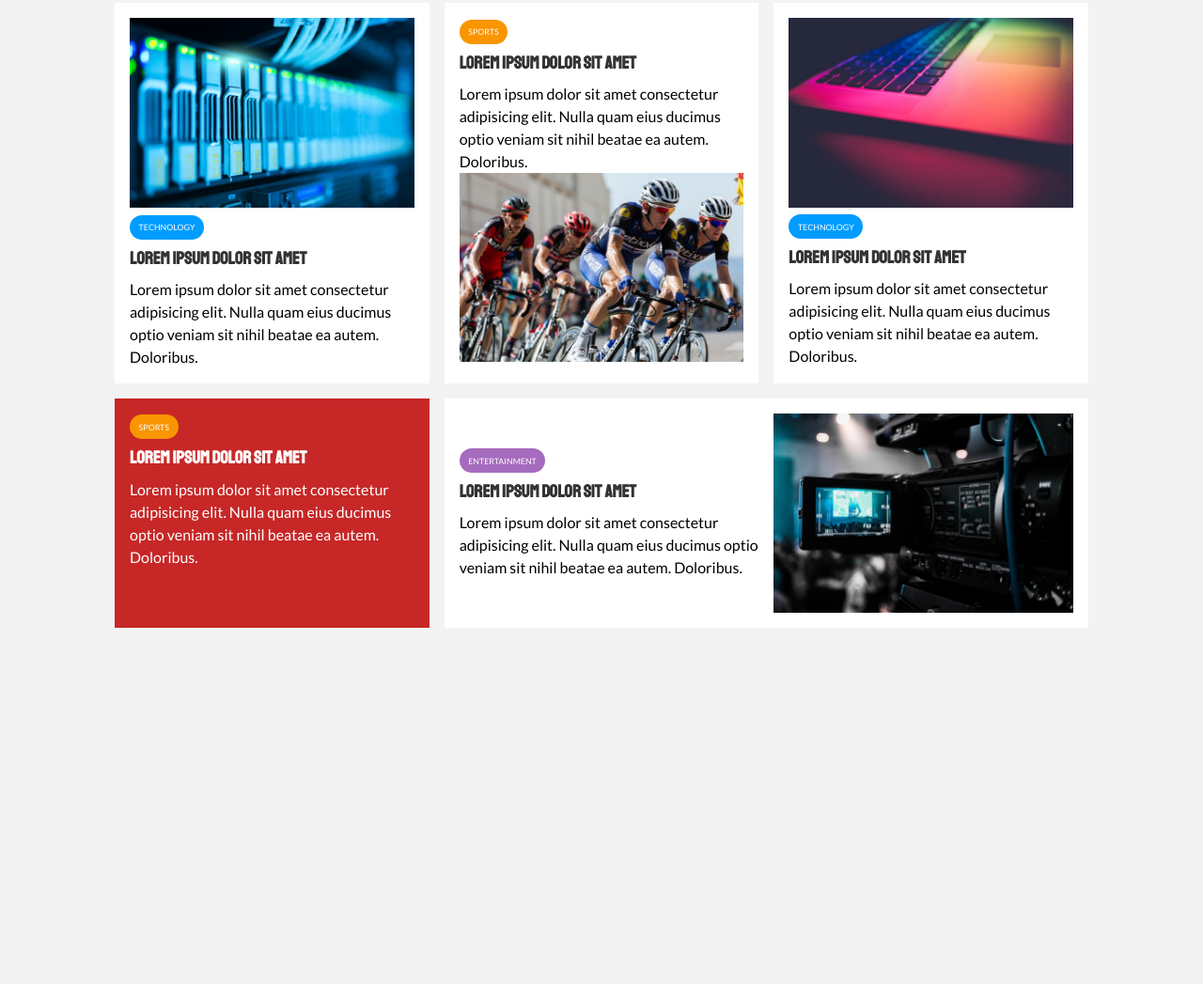
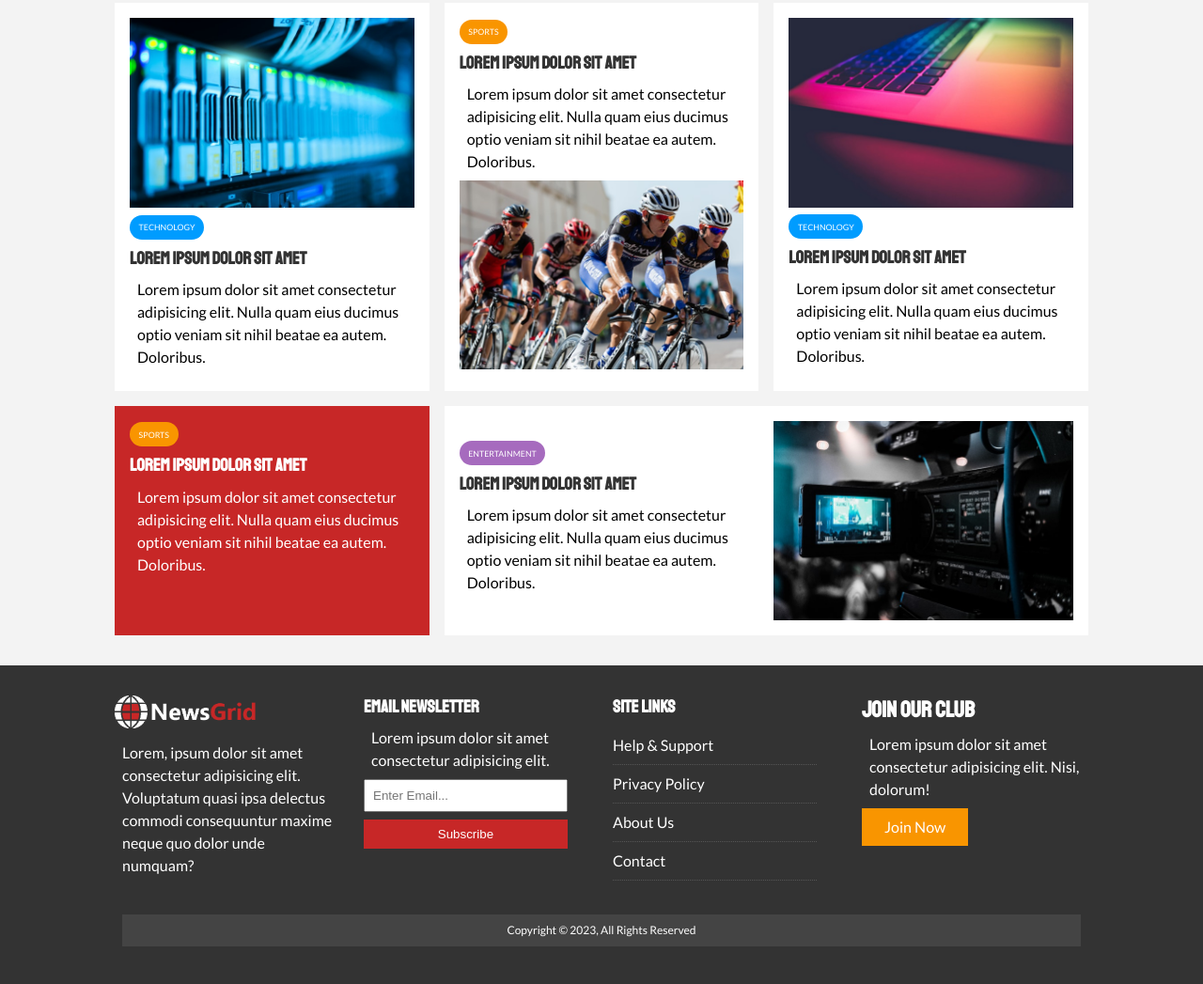
Before and after one commit to TaraByte79/newsgrid, a plain HTML site: page index.html in a window 1280 px wide. Shown: the part 867-1914 px from the top of the page at 94% size. Before the commit the page ends 1567 px from the top, so only its background shows below. Drawn offline with Linux system fonts and the light colour scheme; a script that the page names is missing.

Commit message:
add footer

```diff
--- a/css/style.css
+++ b/css/style.css
@@ -33,6 +33,10 @@ a {
 
 ul {
   list-style: none;
+}
+
+p {
+  margin: 0.5rem;
 }
 
 img {
@@ -161,6 +165,16 @@ h6 {
   padding: 3rem;
 }
 
+.list li {
+  padding: 0.5rem 0;
+  border-bottom: #555 dotted 1px;
+  width: 90%;
+}
+
+.list li a:hover {
+  color: var(--primary-color) !important;
+}
+
 /* Navigation */
 #main-nav {
   background: #fff;
@@ -262,3 +276,46 @@ h6 {
 #home-articles .articles-container > *:last-child {
   grid-column: 2 / span 2;
 }
+
+/* Footer */
+#main-footer {
+  background: var(--dark-color);
+  color: #fff;
+}
+
+#main-footer img {
+  width: 150px;
+}
+
+#main-footer a {
+  color: #fff;
+}
+
+#main-footer .footer-container {
+  display: grid;
+  grid-template-columns: repeat(4, 1fr);
+  grid-gap: 1.5rem;
+}
+
+/* #main-footer .footer-container > *:last-child {
+  background: #444;
+  grid-column: 1 / span 4;
+} */
+
+.copy {
+  background: #444;
+  grid-column: 1 / span 4;
+  padding: 0.5rem;
+  text-align: center;
+  font-size: 0.75rem;
+}
+
+#main-footer .footer-container input[type='email'] {
+  width: 90%;
+  padding: 0.5rem;
+  margin-bottom: 0.5rem;
+}
+
+#main-footer .footer-container input[type='submit'] {
+  width: 90%;
+}
--- a/index.html
+++ b/index.html
@@ -169,6 +169,46 @@
       </div>
     </section>
 
+    <!-- Footer -->
+    <footer id="main-footer" class="py-2">
+      <div class="container footer-container">
+        <div>
+          <img src="img/logo_light.png" alt="NewsGrid" />
+          <p>
+            Lorem, ipsum dolor sit amet consectetur adipisicing elit. Voluptatum
+            quasi ipsa delectus commodi consequuntur maxime neque quo dolor unde
+            numquam?
+          </p>
+        </div>
+        <div>
+          <h3>Email Newsletter</h3>
+          <p>Lorem ipsum dolor sit amet consectetur adipisicing elit.</p>
+          <form>
+            <input type="email" placeholder="Enter Email..." />
+            <input type="submit" value="Subscribe" class="btn btn-primary" />
+          </form>
+        </div>
+        <div>
+          <h3>Site Links</h3>
+          <ul class="list">
+            <li><a href="#">Help & Support</a></li>
+            <li><a href="#">Privacy Policy</a></li>
+            <li><a href="#">About Us</a></li>
+            <li><a href="#">Contact</a></li>
+          </ul>
+        </div>
+        <div>
+          <h2>Join Our Club</h2>
+          <p>
+            Lorem ipsum dolor sit amet consectetur adipisicing elit. Nisi,
+            dolorum!
+          </p>
+          <a href="#" class="btn btn-secondary">Join Now</a>
+        </div>
+        <p class="copy">Copyright &copy; 2023, All Rights Reserved</p>
+      </div>
+    </footer>
+
     <script src="script.js"></script>
   </body>
 </html>
```
